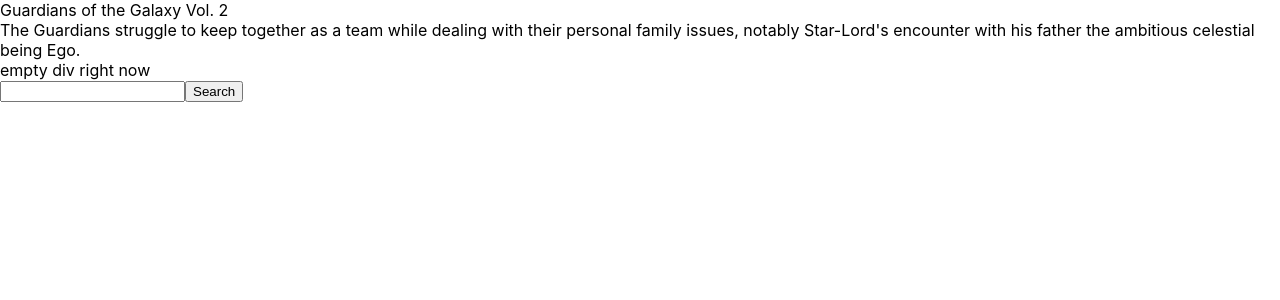
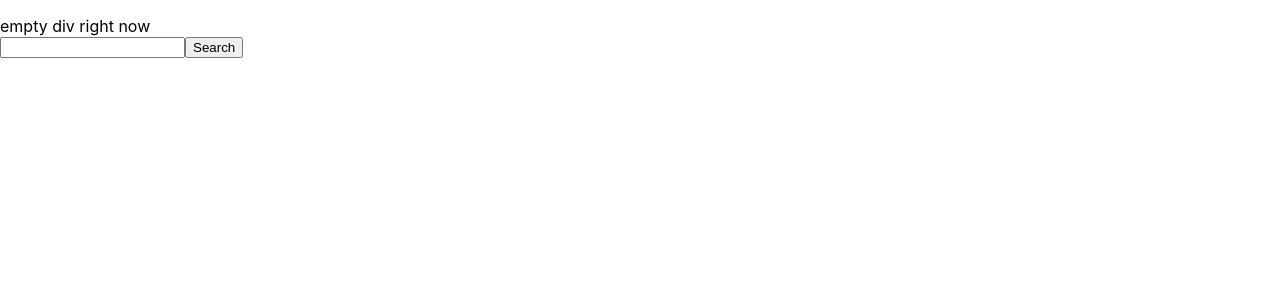
Before and after one commit to maljabouri/Watch-List-App, a React (Create React App) app: page / in a window 1280 px wide. Shown: the top 300 px of the page. Built offline with nearby package versions, Linux system fonts and the light colour scheme.

Commit message:
added watchlist state, based on the users input, and mapped the title of each film added to the watchlist into a list

```diff
--- a/package.json
+++ b/package.json
@@ -8,6 +8,7 @@
     "@testing-library/user-event": "^13.5.0",
     "axios": "^1.2.4",
     "react": "^18.2.0",
+    "react-autocomplete": "^1.8.1",
     "react-dom": "^18.2.0",
     "react-scripts": "5.0.1",
     "web-vitals": "^2.1.4"
--- a/src/App.js
+++ b/src/App.js
@@ -11,7 +11,8 @@
     super(props)
     this.state = {
       searchQuery: "",
-      searchResults: []
+      searchResults: [],
+      watchList: []
     };
   }
 
@@ -19,6 +20,7 @@
     e.preventDefault();
     const result = await axios.get(`http://www.omdbapi.com/?apikey=302d737f&s=${this.state.searchQuery}`)
     this.setState({ searchResults: result.data.Search })
+    this.setState({ watchList:[...this.state.watchList, result.data.Search[0]] })
   }
 
   handleChange = (e) => {
@@ -31,7 +33,7 @@
     return (
       <div>
 
-        <WatchList data={this.props.data} searchQuery={this.state.searchQuery} />
+        <WatchList data={this.props.data} searchResults={this.state.searchResults} watchList={this.state.watchList}/>
         <Recommended />
         <Search
         searchQuery={this.state.searchQuery}
--- a/src/MovieList.js
+++ b/src/MovieList.js
@@ -2,8 +2,12 @@
 
 const MovieList = (props) => {
   return (
-    <div>{props.filmTitle}</div>
-  )
+      <ul>
+          {props.films.map((film, index) => {
+              return <li key={index}>{film.Title}</li>
+          })}
+      </ul>
+  );
 }
 
 export default MovieList
--- a/src/Watchlist.js
+++ b/src/Watchlist.js
@@ -1,25 +1,16 @@
-import React, { Component } from "react";
+import React from "react";
 import MovieList from "./MovieList";
 import MovieDetails from "./MovieDetails";
 
 
-class WatchList extends Component {
-
-  constructor(props){
-    super(props)
-    this.state = {
-      title: this.props.data.Title,
-      details: this.props.data.Plot
-    }
-  }
-  render() {
+const WatchList = (props) => {
   return (
     <div>
-      <MovieList filmTitle={this.state.title}/>
-      <MovieDetails filmDetails={this.state.details}/>
+      <MovieList films={props.watchList}/>
+      <MovieDetails filmDetails={props.details}/>
     </div>
   )
 }
-}
+
 
 export default WatchList
```
Also changed, not shown: 1 other file (tests, documents, lock files or other folders).
